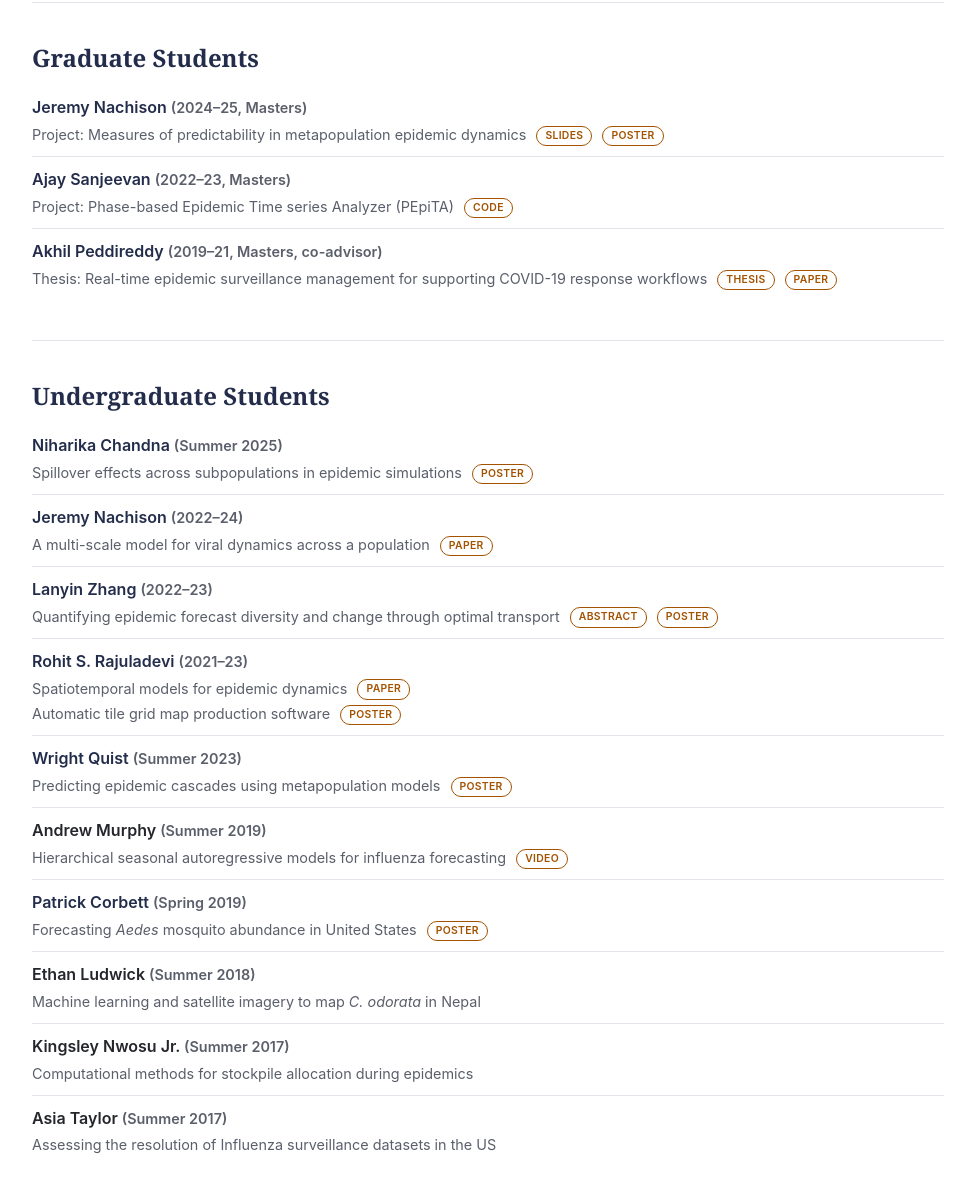
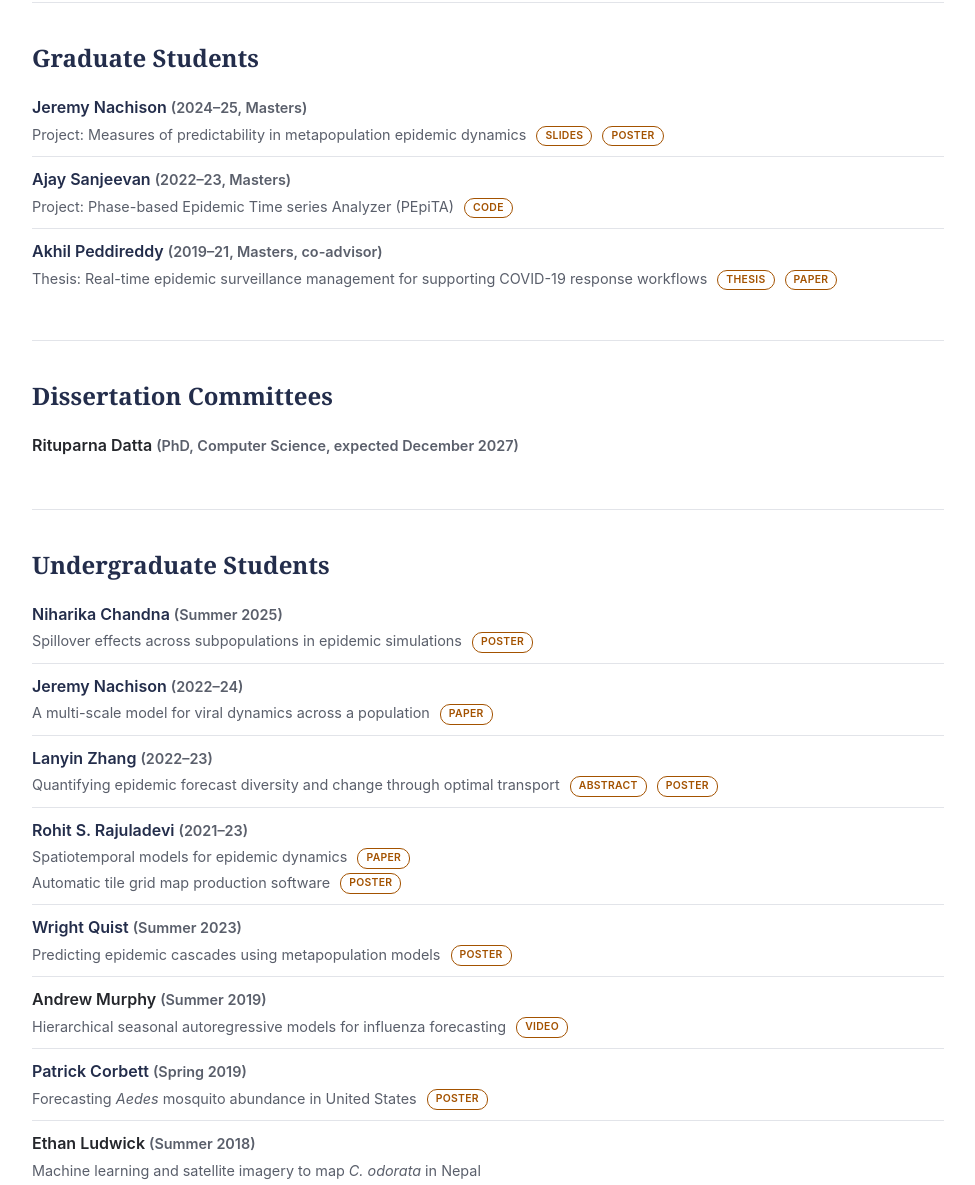
Before and after one commit to srinivvenkat/srinivvenkat.github.io, a plain HTML site: page mentoring.html in a window 1280 px wide. Shown: the part 882-2067 px from the top of the page, without its empty margins (152-1127 px from the left). Drawn offline with Linux system fonts and the light colour scheme.

Commit message:
add dissertation committees section
Co-Authored-By: Claude Opus 5.5 <noreply@anthropic.com>

```diff
--- a/mentoring.html
+++ b/mentoring.html
@@ -117,6 +117,13 @@
       </ul>
     </section>
 
+    <section id="dissertation-committees">
+      <h2>Dissertation Committees</h2>
+      <ul class="entry-list">
+        <li><div class="entry-title">Rituparna Datta <span class="entry-meta">(PhD, Computer Science, expected December 2027)</span></div></li>
+      </ul>
+    </section>
+
     <section id="undergraduate-students">
       <h2>Undergraduate Students</h2>
       <ul class="entry-list">
@@ -154,7 +161,7 @@
       <a href="mailto:srini@virginia.edu">srini@virginia.edu</a>
       <a href="SV_CV.pdf">CV</a>
       <a href="press.html">Press</a>
-      <span>Last updated <time datetime="2026-10-31">31 October 2026</time></span>
+      <span>Last updated <time datetime="2026-11-16">16 November 2026</time></span>
       <span>&copy; 2026</span>
     </div>
   </div>
```
Also changed, not shown: 404.html (+1 -1 lines), funding.html (+1 -1 lines), index.html (+1 -1 lines), press.html (+1 -1 lines), publications.html (+1 -1 lines), research.html (+1 -1 lines), service.html (+1 -1 lines), talks.html (+1 -1 lines), 1 other file.
